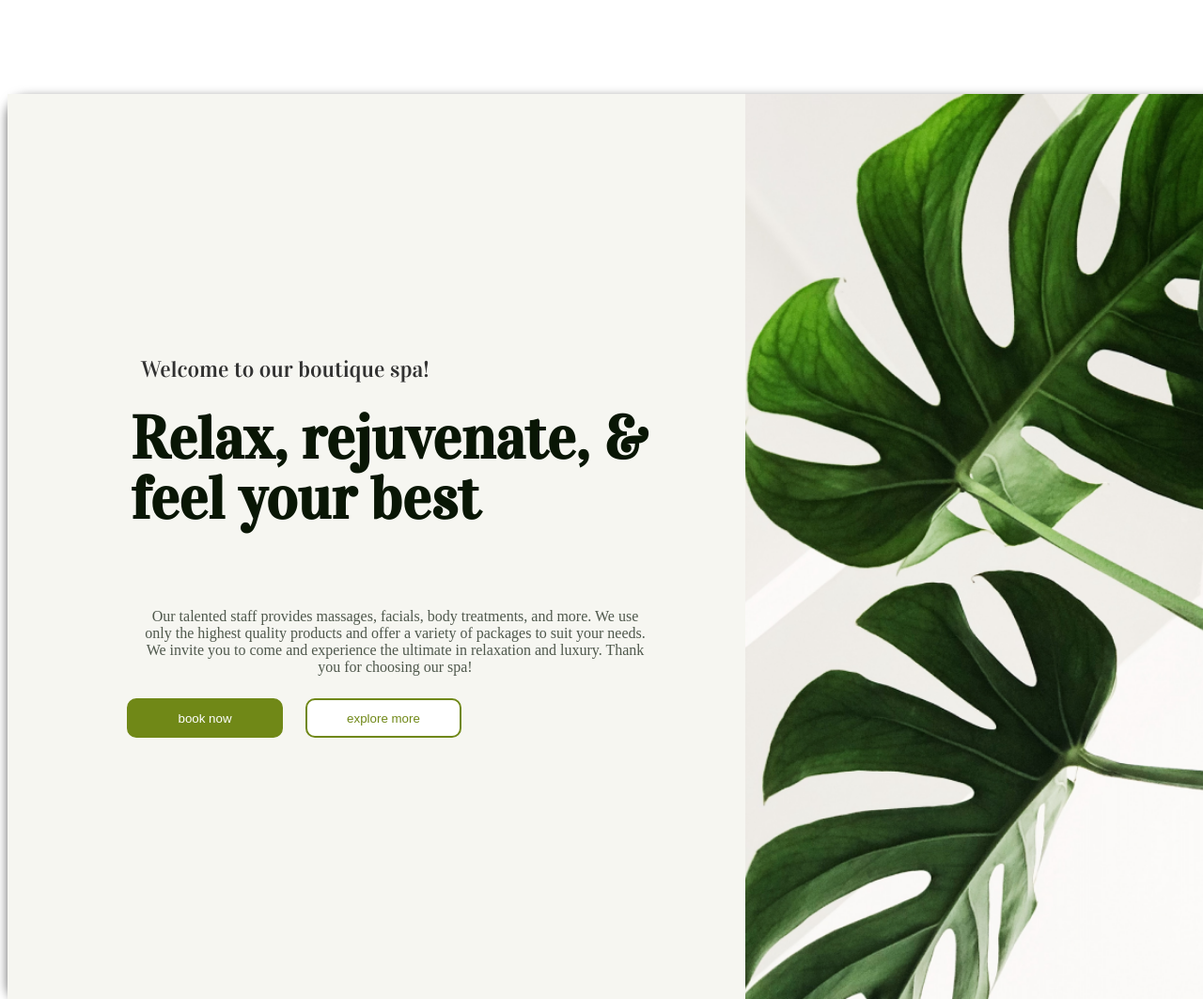
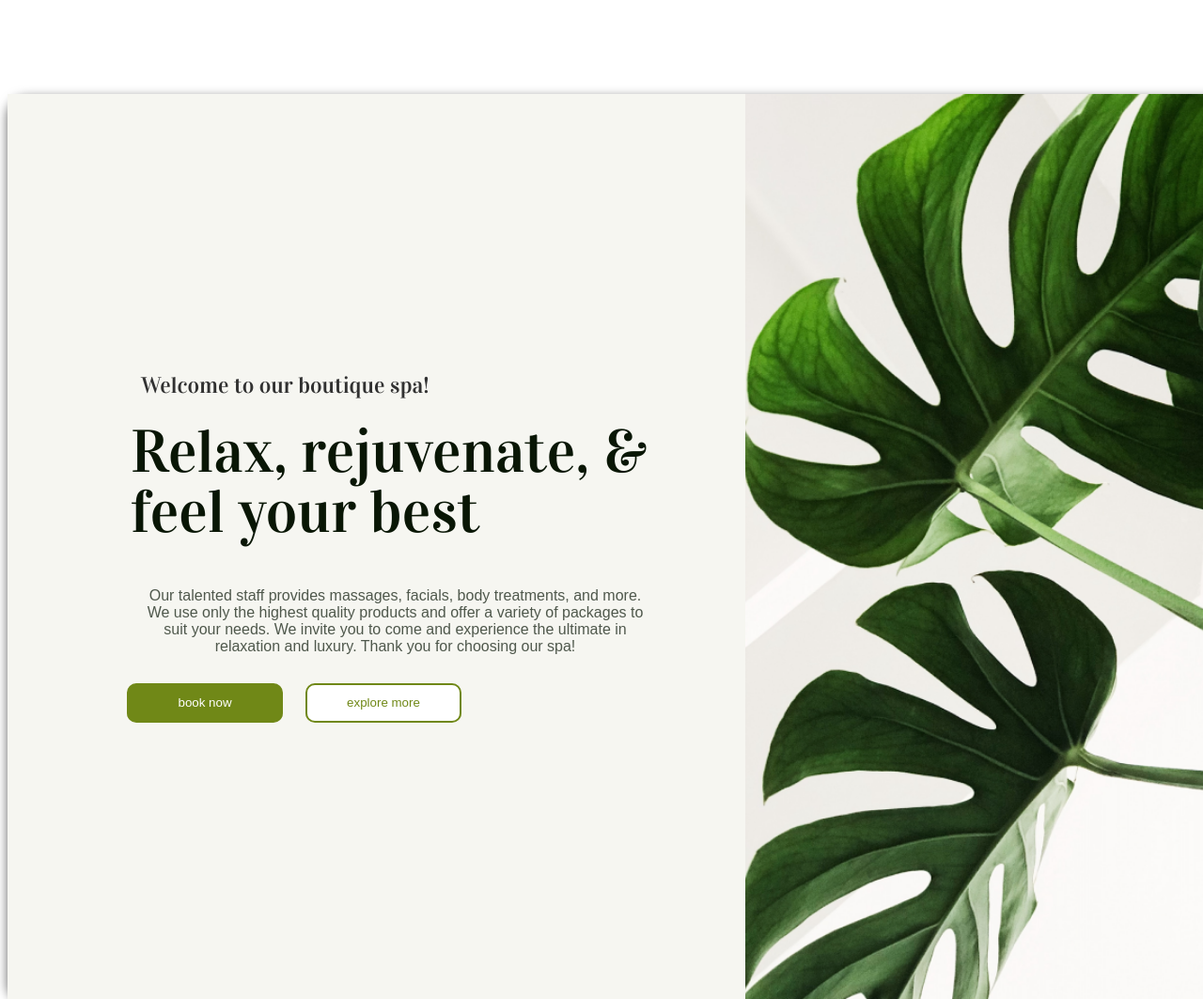
Before and after one commit to ajinpae/Spa-card, a plain HTML site: page index.html in a window 1280 px wide. Shown: the top 1063 px of the page at 94% size. Drawn offline with Linux system fonts and the light colour scheme.

Commit message:
Refactor CSS styles for improved consistency and readability

```diff
--- a/assets/styles/style.css
+++ b/assets/styles/style.css
@@ -6,10 +6,10 @@
     border-radius: 20px;
     display: grid;
     grid-template-columns: 1fr 1fr;
-
+    /* исправлено: комментарий правильного типа */
 }
 
-.cardContent{
+.cardContent {
     display: flex;
     flex-direction: column;
     background-color: #F6F6F1;
@@ -18,9 +18,9 @@
     align-items: center;
     height: 100%;
 }
-.cardText{
 
-padding: 100px 100px 100px;
+.cardText {
+    padding: 100px;
     display: flex;
     flex-direction: column;
     align-items: center;
@@ -28,31 +28,22 @@ padding: 100px 100px 100px;
     gap: 20px;
 }
 
-.welcome{
-angle: 0 deg;
-opacity: 1;
-top: 209.67px;
-left: 85.77px;
-height: 33px;
-    font-weight: 355;
+.welcome {
+    font-weight: 400; /* заменено на стандартное значение */
     font-size: 24px;
     color: #313131;
-    gap: 25px;
     font-family: 'Vidaloka', serif;
     max-width: 541px;
     text-align: left;
     margin: 0 auto;
 }
+
 h1 {
     font-family: 'Vidaloka', serif;
-    font-weight: 400px;
-    top: 268px;
-    left: 85px;
+    font-weight: 400; /* без px */
     font-size: 64px;
     line-height: 100%;
-height: 164px;
     color: #091605;
-gap: 25px;
     max-width: 563px;
     text-align: left;
     margin: 0 auto;
@@ -60,59 +51,60 @@ max-width: 563px;
 }
 
 p {
-   font-weight: 541;
-height: 78;
+    font-weight: 500; /* заменено на ближайшее допустимое */
+    height: 78px; /* добавлено px */
     opacity: 1;
-top: 541px;
-left: 86px;
-font-family: Work Sans;
+    font-family: 'Work Sans', sans-serif;
     color: #4F584C;
-gap: 25px;
     max-width: 541px;
     text-align: center;
     margin: 0 auto;
     padding: 24px;
 }
 
-button{
+button {
     font-family: 'Work Sans', sans-serif;
     width: 166px;
     height: 42px;
     cursor: pointer;
     border-radius: 10px;
     border: 2px solid #708817;
-    display: center;
-    justify-content: center;   /* Центрирует кнопки по горизонтали */
+    display: inline-flex; /* позволяет использовать flex-свойства */
+    justify-content: center;
     align-items: center;
-       display: inline-block;
     margin-left: 20px;
+}
 
-}
 .bot1 {
     background-color: #708817;
     color: #fff;
 }
+
 .bo2 {
     background-color: #fff;
     color: #708817;
 }
-.cardImage{
+
+.cardImage {
     background-image: url('../img/bg.png');
     background-position: center;
     background-repeat: no-repeat;
     background-size: cover;
 }
-.cardText>div{
+
+.cardText > div {
     margin-top: 75px;
     display: flex;
     gap: 9px;
 }
-.bot1:hover{
+
+.bot1:hover {
     background-color: #fff;
     color: #708817;
     transition: all 0.3s ease;
 }
-.bo2:hover{
+
+.bo2:hover {
     background-color: #708817;
     color: #fff;
     transition: all 0.3s ease;
```
Lines whose indentation alone changed are shown as unchanged.
